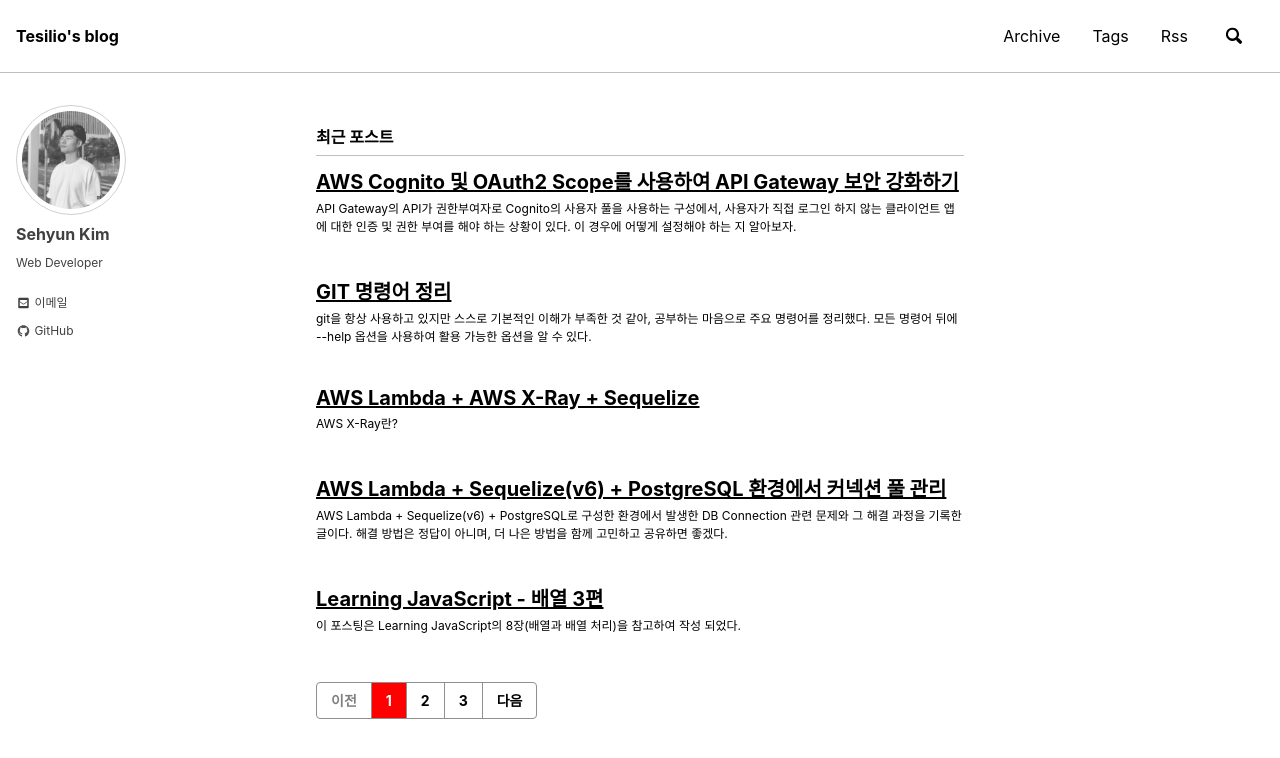
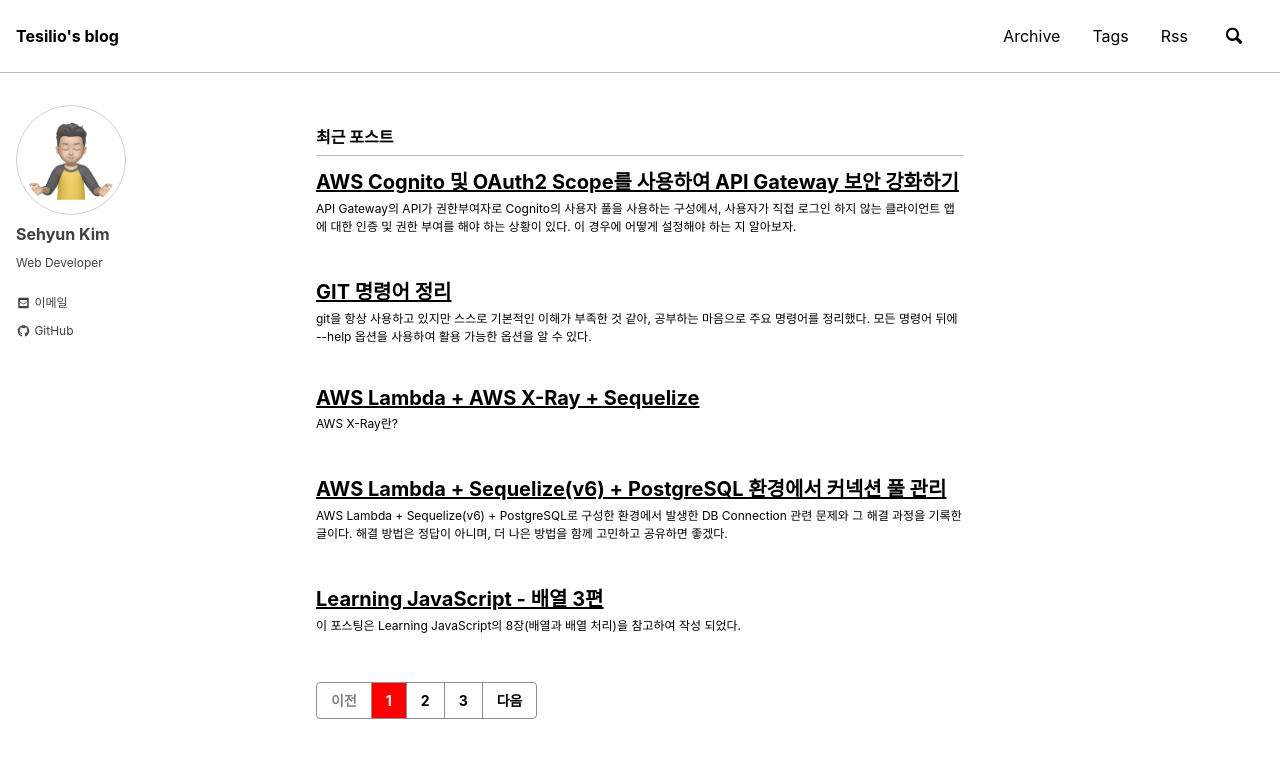
Before and after one commit to tesilio/tesilio.github.io, a Jekyll site: the page built from index.html, in a window 1280 px wide and 900 px high. Shown: the top 758 px of the window. Built offline with Jekyll 4.4.1, drawn with Linux system fonts in a browser that asks for light colours; nearby versions of some CDN libraries; the list of posts is cut into pages by our own code.

Commit message:
Updated profile image

```diff
--- a/_config.yml
+++ b/_config.yml
@@ -101,7 +101,7 @@ analytics:
 # Site Author
 author:
   name             : "Sehyun Kim"
-  avatar           : "/assets/images/tesilio.jpeg"
+  avatar           : "/assets/images/tesilio.png"
   bio              : "Web Developer"
   location         :
   email            : "lodcoco@gmail.com"
```
Also changed, not shown: assets/images/tesilio.png (added), 2 other files.
